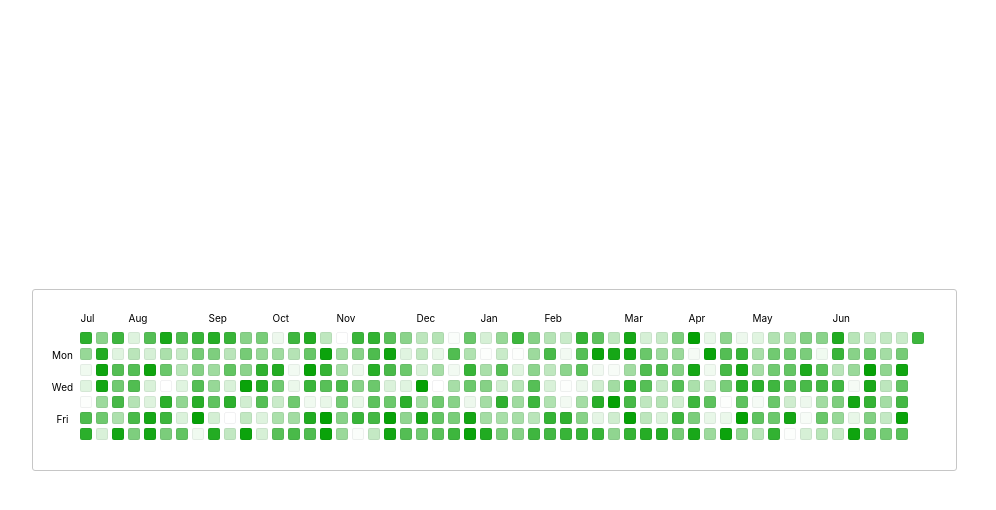
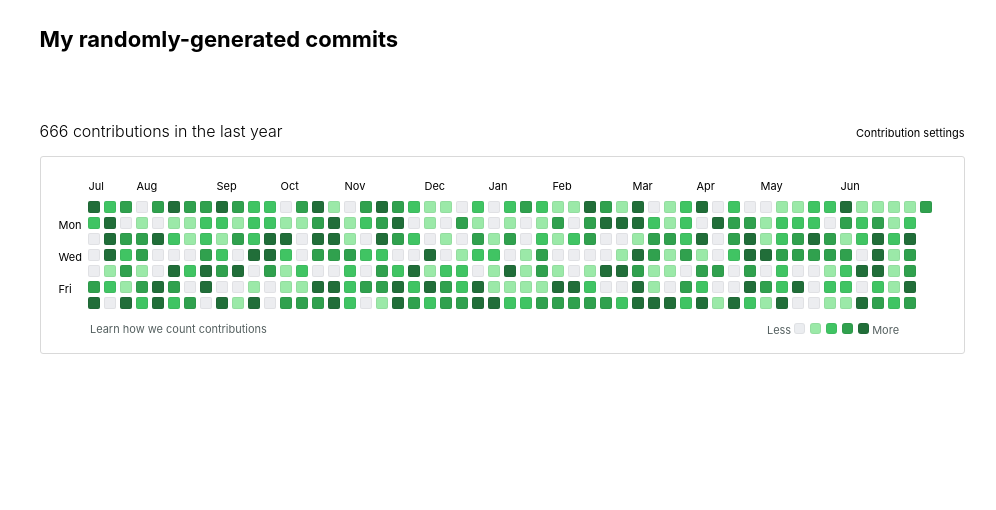
Before and after one commit to alicefrsr/react-heatmap-component, a React (Vite) app: page / in a window 1280 px wide. Shown: the top 510 px of the page, without its empty margins (146-1142 px from the left). Built offline with nearby package versions, Linux system fonts and the light colour scheme.

Commit message:
finish UI, replaced colors, random version and clickable version

```diff
--- a/src/App.css
+++ b/src/App.css
@@ -1,7 +1,6 @@
 #root {
   max-width: 1280px;
   margin: 0 auto;
-  text-align: center;
 }
 
 :root {
@@ -10,7 +9,7 @@
   font-weight: 400; */
 
   /* colors from github contribution graph */
-  --cell-color-border: #1b1f230f;
+
   --cell-color-L0-bg: #ebedf0;
   --cell-color-L1-bg: #9be9a8;
   --cell-color-L2-bg: #40c463;
@@ -23,23 +22,41 @@ html {
     Helvetica, Arial, sans-serif, 'Apple Color Emoji', 'Segoe UI Emoji';
 }
 
-html,
 body {
   height: 100%;
   width: 100%;
   display: flex;
-  place-items: center;
 }
+
+h1 {
+  font-size: 22px;
+  margin-bottom: 50px;
+}
+
+h2 {
+  font-size: 16px;
+  font-weight: 300;
+}
+
 #container {
   height: 514px;
   width: 930px;
   margin: 50px auto;
 }
+
+.timeline-header {
+  display: flex;
+  align-items: baseline;
+  justify-content: space-between;
+}
+
+.cont-setting {
+  font-size: 11px;
+}
+
 .timeline {
-  margin: 20px;
-  margin-bottom: 60px;
-  border: 1px solid #c6c6c6;
-  padding: 18px 30px 28px 15px;
+  border: 1px solid #d9d9d9;
+  padding: 18px 30px 15px 15px;
   border-radius: 3px;
   background-color: #fff;
 }
@@ -51,25 +68,25 @@ body {
 }
 
 .month {
+  font-size: 11px;
   width: 10px;
   margin: 2px;
   border: 1px solid transparent;
-  font-size: 10px;
 }
 
 /* TO HIDE the 3 (out of 4) REPEATS in timeline-months  */
-.Jan ~ .Jan,
-.Feb ~ .Feb,
-.Mar ~ .Mar,
-.Apr ~ .Apr,
-.May ~ .May,
-.Jun ~ .Jun,
-.Jul ~ .Jul,
-.Aug ~ .Aug,
-.Sep ~ .Sep,
-.Oct ~ .Oct,
-.Nov ~ .Nov,
-.Dec ~ .Dec {
+.timeline-months .Jan ~ .Jan,
+.timeline-months .Feb ~ .Feb,
+.timeline-months .Mar ~ .Mar,
+.timeline-months .Apr ~ .Apr,
+.timeline-months .May ~ .May,
+.timeline-months .Jun ~ .Jun,
+.timeline-months .Jul ~ .Jul,
+.timeline-months .Aug ~ .Aug,
+.timeline-months .Sep ~ .Sep,
+.timeline-months .Oct ~ .Oct,
+.timeline-months .Nov ~ .Nov,
+.timeline-months .Dec ~ .Dec {
   visibility: hidden;
 }
 
@@ -85,13 +102,19 @@ body {
   width: 30px;
 }
 
+/* weekday {
+  font-size: 10px;
+  height: 10px;
+  border: 1px solid transparent;
+  margin: 2px;
+} */
+
 .weekday {
-  font-size: 10px;
+  font-size: 11px;
   /* same as cell: */
   height: 10px;
   border: 1px solid transparent;
   margin: 2px;
-  /* vertical-align: middle; */
 }
 
 /* DAYS, CELLS SECTION */
@@ -104,15 +127,44 @@ body {
   height: 112px;
   margin-top: 1px;
 }
-
-.cell {
+/* .cell {
   height: 10px;
   width: 10px;
   border: 1px solid var(--cell-color-border);
   margin: 2px;
   border-radius: 2px;
+} */
+
+.cell {
+  height: 10px;
+  width: 10px;
+  border: 1px solid rgba(0, 0, 0, 0.05);
+  margin: 2px;
+  border-radius: 2px;
 }
 
 .cell:hover {
-  border: 1px solid rgba(0, 0, 0, 0.5);
+  border: 1px solid red;
 }
+
+.timeline-footer {
+  padding-top: 10px;
+  display: flex;
+  align-items: center;
+  justify-content: center;
+  gap: 500px;
+  font-size: 11px;
+  color: rgb(85, 96, 96);
+}
+
+.legend {
+  display: flex;
+  align-items: baseline;
+  gap: 1px;
+}
+
+.timeline-footer .cell {
+  height: 9px;
+  width: 9px;
+  border-radius: 3px;
+}
--- a/src/components/Calendar.jsx
+++ b/src/components/Calendar.jsx
@@ -2,24 +2,22 @@ import moment from 'moment';
 import Month from './Month';
 import WeekDay from './Weekday';
 import Cell from './Cell';
+import Legend from './Legend';
 
-function Calendar({ dateRange, data, colorFunc }) {
-  // if we didn't want to hard code 365:
-  // start of the range / dateRange[0] => a year ago
-  // end of the range / dateRange[1] => now
-  // ==> .diff in terms of "days" unit = 365
+function Calendar({ dateRange, data }) {
+  let startDate = dateRange[0];
+  // console.log(`startDate ${startDate}`);
+  // console.log(`dateRange ${dateRange}`);
+
   let days = Math.abs(dateRange[0].diff(dateRange[1], 'days')); // 365
-
+  console.log(`numDays ${days}`);
   // 1 cell for each day
-  let cells = Array.from(new Array(days)); // 365 cells
+  let cells = Array.from(new Array(days));
   // 1 column for each week
   let weekDays = Array.from(new Array(7)); // 7 days 0 -> 6, fill only indexes 1,3,5 (<Weekdays/>)
   // months calc in relation to 52 weeks/columns
   let months = Array.from(new Array(Math.floor(days / 7)));
   // console.log({ months }); // {months : 52} => 52 'weekly' colunms, each col in topped by M, css to hide the repeats
-
-  let startDate = dateRange[0];
-  const DayFormat = 'DDMMYYYY';
 
   return (
     <div className='timeline'>
@@ -39,20 +37,22 @@ function Calendar({ dateRange, data, colorFunc }) {
         <div className='cells'>
           {cells.map((_, index) => {
             // assign its date to each corresponding cell
-            let date = moment(startDate).add(index, 'day');
+            let date = moment(startDate).add(index, 'day').format('LLL');
+            // let formattedDate = date.format('LLL');
             // find datapoint
             let dataPoint = data.find(
-              (d) =>
-                moment(date).format(DayFormat) ===
-                moment(d.date).format(DayFormat)
+              (d) => moment(date).format('LLL') === moment(d.date).format('LLL')
             );
-            let alpha = 0.01 * dataPoint.value;
-            // console.log(alpha);
-            let color = colorFunc({ alpha });
 
-            return <Cell key={index} index={index} date={date} color={color} />;
+            // console.log(dataPoint);
+            // let color = colorFunc({ alpha });
+            // console.log(date);
+            return <Cell key={index} index={index} dataPoint={dataPoint} />;
           })}
         </div>
+      </div>
+      <div>
+        <Legend />
       </div>
     </div>
   );
--- a/src/components/Cell.jsx
+++ b/src/components/Cell.jsx
@@ -1,10 +1,75 @@
-// import moment from 'moment';
+import { useEffect, useState } from 'react';
 
-export default function Cell({ color }) {
+export default function Cell({ dataPoint }) {
+  const [cellColor, setCellColor] = useState('#ECEDF0');
+  // const [clickCount, setClickCount] = useState(0);
+
   let style = {
-    backgroundColor: color,
+    backgroundColor: cellColor,
   };
-  color;
 
-  return <div className='cell' style={style}></div>;
+  // to populate cells with random colors / number of commits
+  const paintRandomCommits = () => {
+    switch (dataPoint.value) {
+      case 0:
+        setCellColor('#ECEDF0');
+        break;
+      case 1:
+        setCellColor('#9be9a8');
+        break;
+      case 2:
+        setCellColor('#40c463');
+        break;
+      case 3:
+        setCellColor('#30a14e');
+        break;
+      case 4:
+        setCellColor('#216e39');
+        break;
+      default:
+        setCellColor('#ECEDF0');
+    }
+    // console.log(dataPoint.date.format('LLL'));
+    // console.log(dataPoint.value);
+  };
+
+  useEffect(() => {
+    paintRandomCommits();
+  });
+
+  const handleClick = () => {
+    console.log(dataPoint.date.format('LLL'));
+    console.log(dataPoint.value);
+    // setClickCount((clickCount) => clickCount + 1);
+  };
+  // console.count(`count: ${clickCount}`);
+
+  // useEffect(() => {
+  //   setClickCount((clickCount) => clickCount + 1);
+  // }, [clickCount]);
+
+  // OR //
+  // to assign colors on click
+  // const handleClick = () => {
+  //   switch (cellColor) {
+  //     case '#ECEDF0':
+  //       setCellColor('#9be9a8');
+  //       break;
+  //     case '#9be9a8':
+  //       setCellColor('#40c463');
+  //       break;
+  //     case '#40c463':
+  //       setCellColor('#30a14e');
+  //       break;
+  //     case '#30a14e':
+  //       setCellColor('#216e39');
+  //       break;
+  //     default:
+  //       setCellColor('#ECEDF0');
+  //   }
+  //   console.log(dataPoint.date.format('LLL'));
+  //   console.log(dataPoint.value);
+  // };
+
+  return <div className='cell' style={style} onClick={handleClick}></div>;
 }
--- a/src/components/Heatmap.jsx
+++ b/src/components/Heatmap.jsx
@@ -1,43 +1,40 @@
 import moment from 'moment';
 import Calendar from './Calendar';
+import { useEffect, useState } from 'react';
 
 function Heatmap() {
+  const [valuesSum, setValuesSum] = useState(0);
+
   // Calendar/timeline needs a start date, date range, data for each day, and a color function to color each cell
+  const NUMDAYS = 365; // customise
 
   // 1 year range counting back from today's date
-  let startDate = moment().add(-365, 'days');
+  let startDate = moment().subtract(NUMDAYS, 'days');
   // console.log(startDate);
 
   let dateRange = [startDate, moment().toDate()];
   // console.log(dateRange);
 
-  // data: an obj for each day, with date and randomly generated alpha value to chane color opacity
-  let data = Array.from(new Array(365)).map((_, index) => {
+  // data: an obj for each day, with date and randomly generated value (0-4), each associated with 5 different colors
+  let data = Array.from(new Array(NUMDAYS)).map((_, index) => {
     return {
       date: moment(startDate).add(index, 'day'),
-      value: Math.floor(Math.random() * 100), // 0-99
-      // alpha: Math.floor(Math.random() * 100) * 0.01, // 0-99 * 0.01 = 0 - 0.99
+      value: Math.floor(Math.random() * 5), // 0-4
     };
   });
-  // console.log(data[0].alpha);
+  // useEffect(() => {
+  //   // use reduce to get valuesSum of all values
+  //   setValuesSum(195);
+  // }, [valuesSum]);
 
   return (
     <>
-      <Calendar
-        dateRange={dateRange}
-        data={data} // [{date: xxxxxx, value: 12}, {date: xxxxxx, value: 45} etc...]
-        colorFunc={({ alpha }) => `rgba(3, 160, 3, ${alpha})`}
-      />
-      {/* <Calendar
-        range={dateRange}
-        data={data}
-        colorFunc={({ alpha }) => `rgba(220, 5,  3, ${alpha})`}
-      />
-      <Calendar
-        range={dateRange}
-        data={data}
-        colorFunc={({ alpha }) => `rgba(5, 5,  200, ${alpha})`}
-      /> */}
+      <h1>My randomly-generated commits</h1>
+      <div className='timeline-header'>
+        <h2>666 contributions in the last year</h2>
+        <p className='cont-setting'>Contribution settings </p>
+      </div>
+      <Calendar dateRange={dateRange} data={data} />
     </>
   );
 }
--- /dev/null
+++ b/src/components/Legend.jsx
@@ -0,0 +1,17 @@
+export default function Legend() {
+  return (
+    <div className='timeline-footer'>
+      <div className='how'>Learn how we count contributions</div>
+
+      <div className='legend'>
+        <div>Less</div>
+        <div className='cell' style={{ backgroundColor: '#ebedf0' }}></div>
+        <div className='cell' style={{ backgroundColor: '#9be9a8' }}></div>
+        <div className='cell' style={{ backgroundColor: '#40c463' }}></div>
+        <div className='cell' style={{ backgroundColor: '#30a14e' }}></div>
+        <div className='cell' style={{ backgroundColor: '#216e39' }}></div>
+        <div>More</div>
+      </div>
+    </div>
+  );
+}
--- a/src/index.css
+++ b/src/index.css
@@ -11,7 +11,3 @@
   --cell-color-L3-bg: #30a14e;
   --cell-color-L4-bg: #216e39;
 }
-
-body {
-  place-items: center;
-}
```
Also changed, not shown: 1 other file (tests, documents, lock files or other folders).
